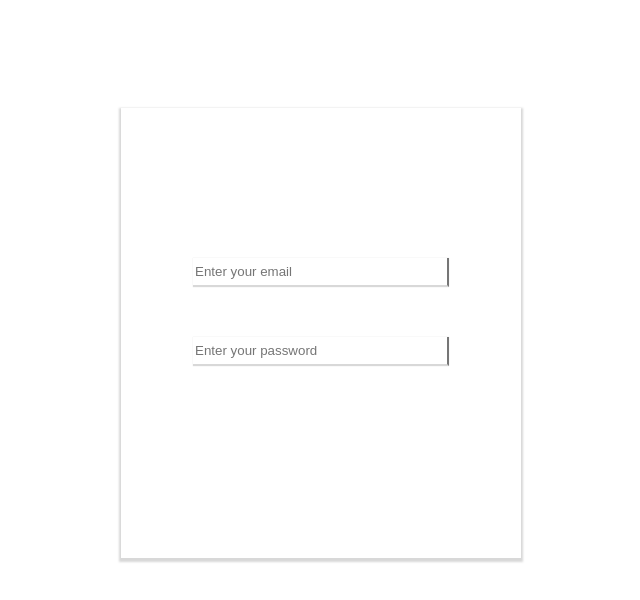
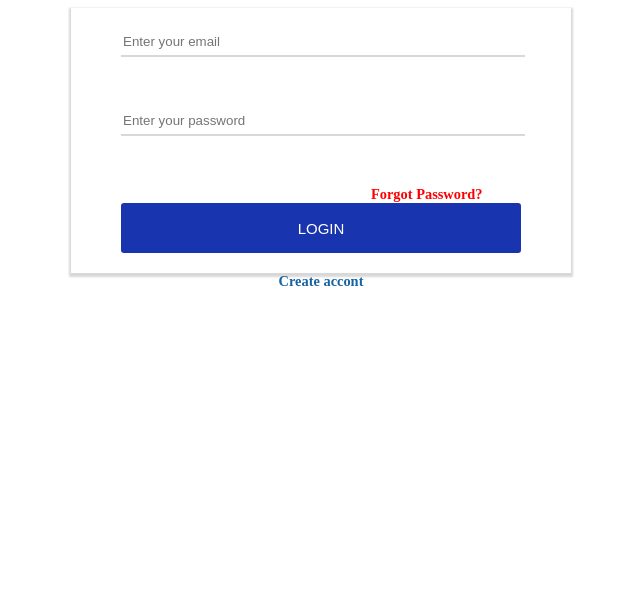
Before and after one commit to gabrielribeirobr/login-mechanism, a plain HTML site: page index.html in a window 1280 px wide. Shown: the whole page, without its empty margins (319-959 px from the left). Drawn offline with Linux system fonts and the light colour scheme.

Commit message:
added inputs links

```diff
--- a/index.html
+++ b/index.html
@@ -7,14 +7,15 @@
     <link href="styles/style.css" rel="stylesheet">
 </head>
 <body>
-    <center>
+
     <div class="mainbox">
 
             <input type="text" id="txtEmail" placeholder="Enter your email">
             <input type="password" id="pwd" placeholder="Enter your password">
+            <a href="" id="forgotP">Forgot Password?</a>
+            <input type="submit" id="login" value="LOGIN">
+    </div>
+    <a href="" id="signUp">Create accont</a>
 
-    </div>
-
-    </center>
 </body>
 </html>
--- a/styles/style.css
+++ b/styles/style.css
@@ -1,39 +1,78 @@
 
 
 .mainbox{
-    top: 100px;
-    left: 500;
-    height: 450px;
-    width: 400px;
-    margin: 0;
+margin: 100px;
+margin: 0 auto;
+max-width: 400px;
+padding: 20px 50px;
+background-color: white;
 box-shadow: 0px 2px 2px 2px #D8D8D8;
 -moz-box-shadow: 1px 1px 2px #D8D8D8;
-    position: relative;
-    background-color: white;
 }
 
 #txtEmail{
-    top: 150px;
-    size: 200px;
+border: 0;
+width: 100%;
 height: 25px;
-    width: 250px;
-    border-top: 0px;
-    border-left: 0px;
-    position: relative;
 background-color: white;
 border-bottom: 2px solid #D8D8D8;
-    box-shadow: 0px 0px 1px 0px #D8D8D8;
+
 }
 
 #pwd{
-    top: 200px;
-    size: 200px;
-    width: 250px;
+border: 0;
+width: 100%;
 height: 25px;
-    position: relative;
-    box-shadow: 0px 0px 1px 0px #D8D8D8;
+margin: 50px 0px 50px 0px;
+background-color: white;
 border-bottom: 2px solid #D8D8D8;
-    border-top: 0px;
-    border-left: 0px;
-    background-color: white;
+
 }
+
+#login{
+border: 0px;
+width: 100%;
+height: 50px;
+cursor:pointer;
+font-size: 15px;
+color:#ffffff;
+border-radius:3px;
+text-align: center;
+display:inline-block;
+background-color:#1934af;
+}
+
+#forgotP{
+    color: red;
+    font-size: 0.9em;
+    display: block;
+    text-align: left;
+    font-weight: bold;
+    text-decoration: none;
+    margin: 0px 0px 0px 250px;
+}
+
+#forgotP:visited {
+text-decoration: none;
+color: red;
+font-size: 0.9em;
+font-weight: bold;
+}
+
+#forgotP:hover{
+    text-decoration: underline;
+}
+
+#signUp{
+    display: block;
+    font-size: 0.9em;
+    font-weight: bold;
+    text-align: center;
+    text-decoration: none;
+    border: 0px 0px 0px 50px;
+    color: rgb(22, 99, 161);
+}
+
+#signUp:hover{
+    text-decoration: underline;
+}
```
Lines whose indentation alone changed are shown as unchanged.
